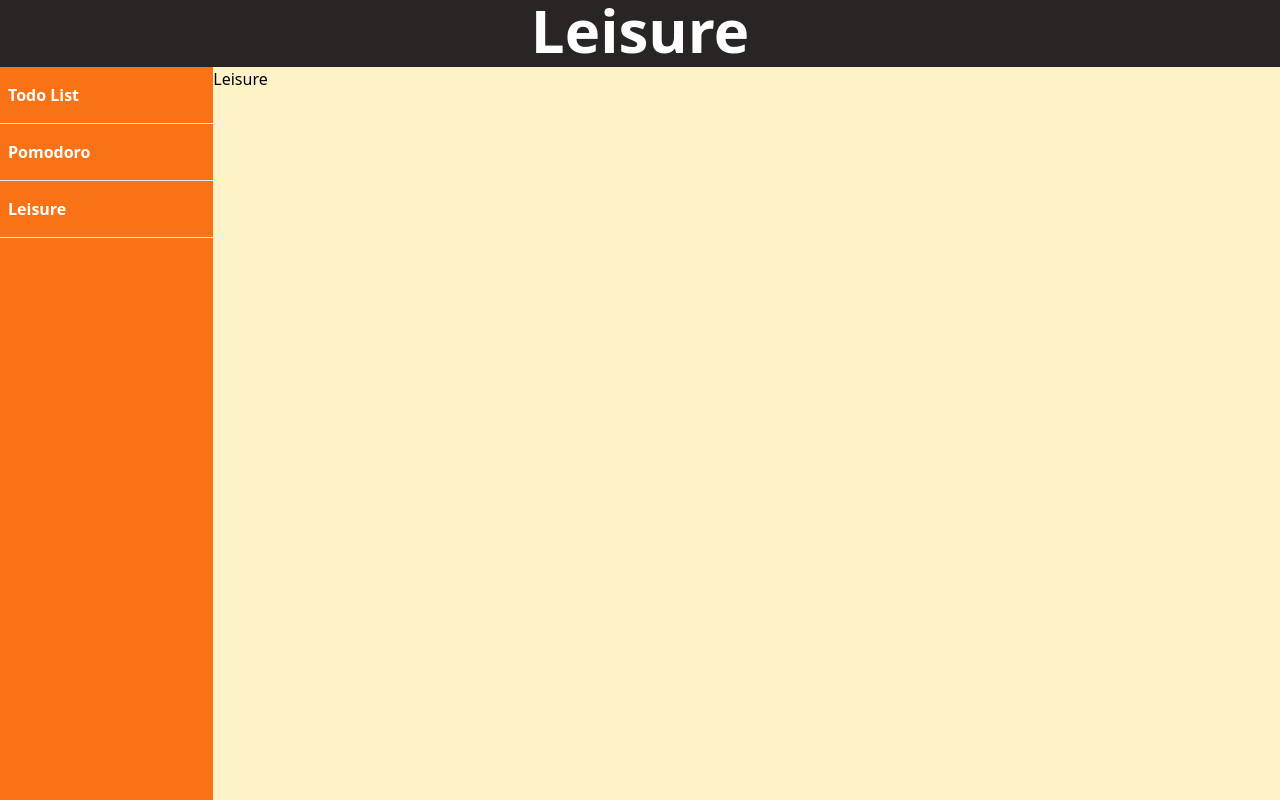
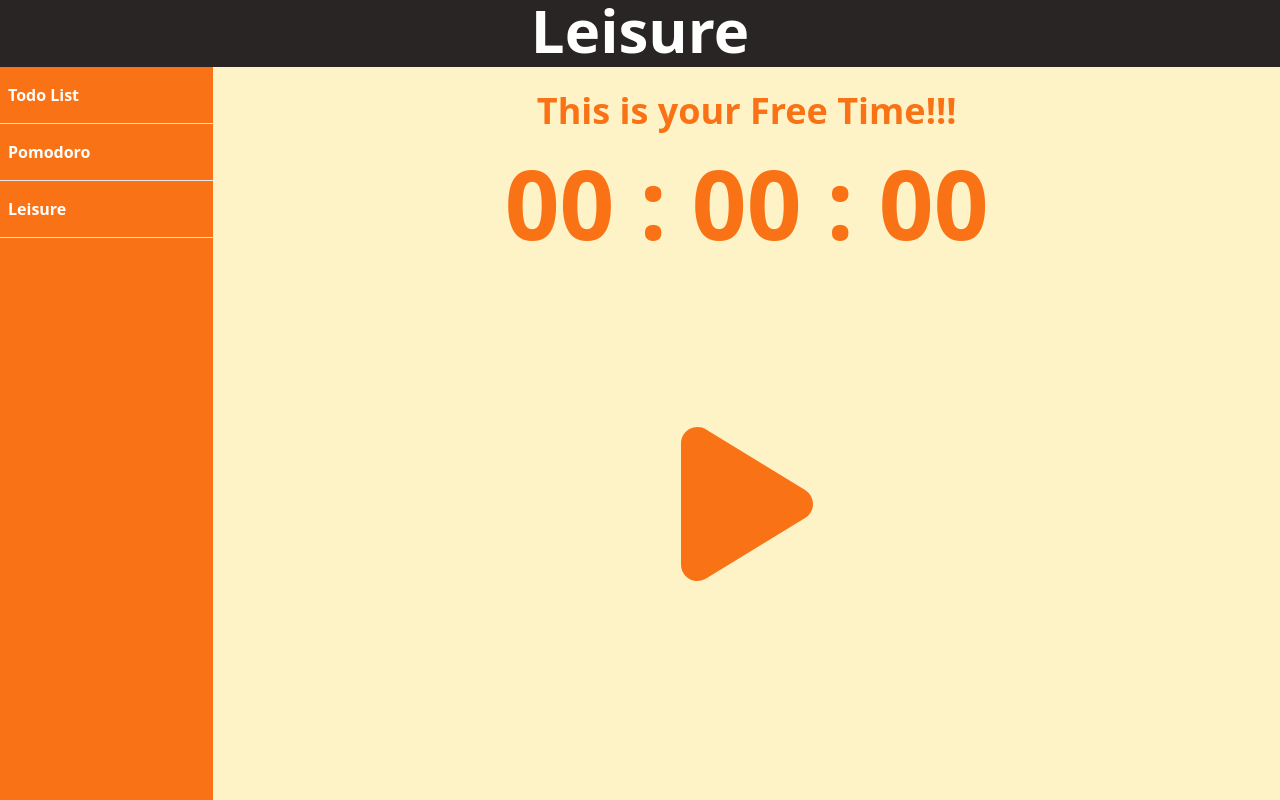
Before and after one commit to Fauzst/Focus-App, a React (Vite) app in the folder focus-app/: page /leisure in a window 1280 px wide. Built offline with nearby package versions, Linux system fonts and the light colour scheme.

Commit message:
Finished Leisure UI, need to practice logic

```diff
--- a/focus-app/src/App.jsx
+++ b/focus-app/src/App.jsx
@@ -36,6 +36,11 @@ function App() {
       }
     ],
     reward: 0,
+    time: {
+            hoursDisplay: 0,
+            minutesDisplay: 0,
+            secondsDisplay: 0,
+          },
     isAddingTask: false,
   });
 
--- a/focus-app/src/components/Leisure.jsx
+++ b/focus-app/src/components/Leisure.jsx
@@ -1,13 +1,65 @@
+// Icons
+import { FontAwesomeIcon } from '@fortawesome/react-fontawesome';
+import { faPlay } from '@fortawesome/free-solid-svg-icons';
+import { useContext, useState, useEffect } from 'react';
 
+// Context
+import { userContext } from '../App';
 
+function Leisure() {
+  const [userInfo, setUserInfo] = useContext(userContext);
+  const [play, setPlay] = useState(false);
+  const [totalSecs, setTotalSecs] = useState(1000000); // Set the initial total seconds
 
-function Leisure(){
+  useEffect(() => {
+    let interval;
 
-    return (
-        <>
-            <h1>Leisure</h1>
-        </>
-    )
+    if (play && totalSecs > 0) {
+      interval = setInterval(() => {
+        setTotalSecs((prevSecs) => prevSecs - 1);
+
+        const hrsDisplay = Math.floor(totalSecs / 3600);
+        const minsDisplay = Math.floor((totalSecs % 3600) / 60);
+        const secsDisplay = totalSecs % 60;
+
+        setUserInfo((prevState) => ({
+          ...prevState,
+          time: {
+            hoursDisplay: hrsDisplay,
+            minutesDisplay: minsDisplay,
+            secondsDisplay: secsDisplay,
+          },
+        }));
+      }, 1000);
+    }
+
+    // Clear interval when component unmounts or when play is set to false
+    return () => clearInterval(interval);
+  }, [play, totalSecs, setUserInfo]);
+
+  function handlePlayTimer() {
+    setPlay((prevPlay) => !prevPlay); // Toggle play state
+  }
+
+  return (
+    <>
+      <div className="flex justify-center align-middle items-center flex-col">
+        <h1 className="text-orange-500 font-bold text-4xl py-6 px-10">
+          This is your Free Time!!!
+        </h1>
+
+        <h1 className="text-orange-500 font-bold text-8xl">
+          {`${userInfo?.time?.hoursDisplay?.toString().padStart(2, '0')} : ${userInfo?.time?.minutesDisplay?.toString().padStart(2, '0')} : ${userInfo?.time?.secondsDisplay?.toString().padStart(2, '0')}`}
+        </h1>
+
+        <FontAwesomeIcon
+          onClick={handlePlayTimer}
+          icon={faPlay}
+          className="fixed bottom-52 text-orange-500 h-44 w-44"
+        />
+      </div>
+    </>
+  );
 }
 
-export default Leisure
+export default Leisure;
```
